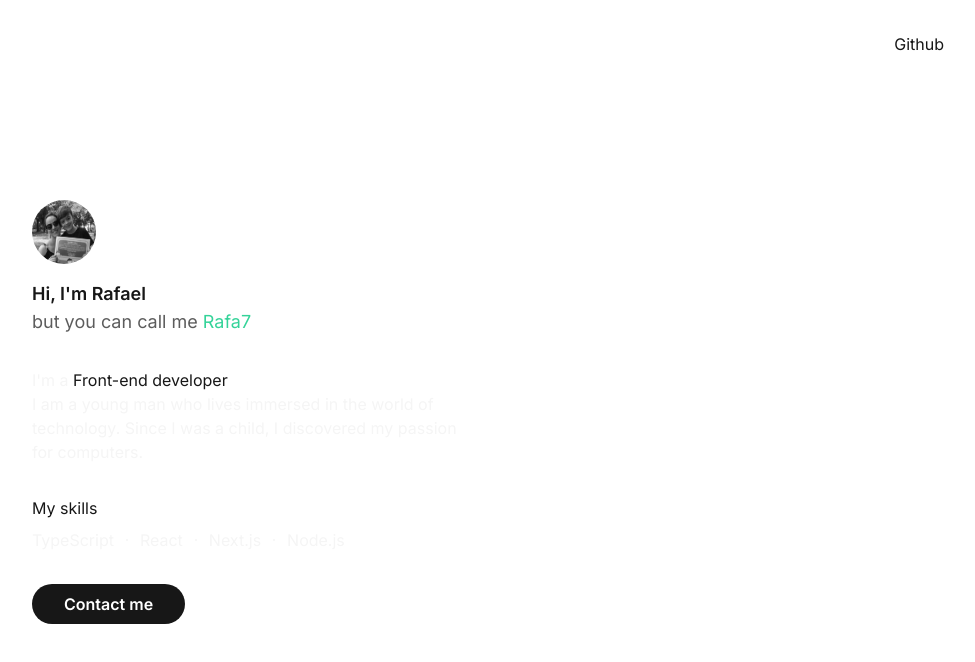
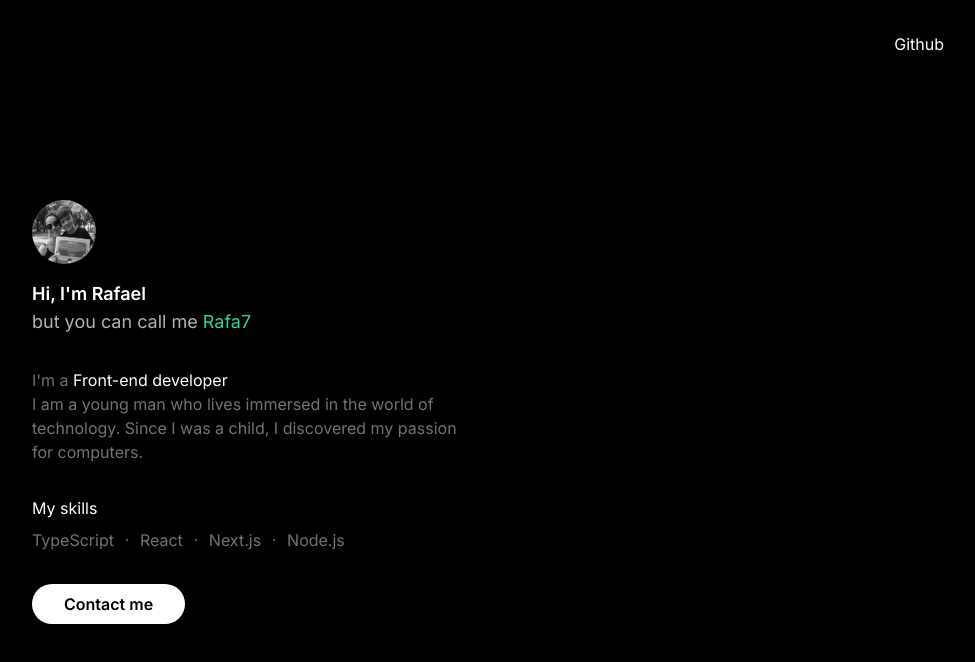
Before and after one commit to rafaadeveloper/portfolio, a Next.js app: page / in a window 1280 px wide. Shown: the top 662 px of the page, without its empty margins (272-1247 px from the left). Built offline with nearby package versions, Linux system fonts and the light colour scheme.

Commit message:
Reworked TailwindCss configuration and configured the Select component

```diff
--- a/src/components/ui/select.tsx
+++ b/src/components/ui/select.tsx
@@ -19,7 +19,7 @@
   <SelectPrimitive.Trigger
     ref={ref}
     className={cn(
-      "flex h-10 w-full items-center justify-between rounded-md border border-input bg-background px-3 py-2 text-sm ring-offset-background placeholder:text-muted-foreground focus:outline-none focus:ring-2 focus:ring-ring focus:ring-offset-2 disabled:cursor-not-allowed disabled:opacity-50 [&>span]:line-clamp-1",
+      "flex h-10 w-full items-center justify-between rounded-md bg-background px-3 py-2 text-sm ring-offset-background placeholder:text-muted-foreground focus:outline-none focus:ring-2 focus:ring-ring focus:ring-offset-2 disabled:cursor-not-allowed disabled:opacity-50 [&>span]:line-clamp-1",
       className
     )}
     {...props}
@@ -75,7 +75,7 @@
     <SelectPrimitive.Content
       ref={ref}
       className={cn(
-        "relative z-50 max-h-96 min-w-[8rem] overflow-hidden rounded-md border bg-popover text-popover-foreground shadow-md data-[state=open]:animate-in data-[state=closed]:animate-out data-[state=closed]:fade-out-0 data-[state=open]:fade-in-0 data-[state=closed]:zoom-out-95 data-[state=open]:zoom-in-95 data-[side=bottom]:slide-in-from-top-2 data-[side=left]:slide-in-from-right-2 data-[side=right]:slide-in-from-left-2 data-[side=top]:slide-in-from-bottom-2",
+        "relative z-50 max-h-96 min-w-[8rem] overflow-hidden rounded-md bg-popover text-popover-foreground shadow-md data-[state=open]:animate-in data-[state=closed]:animate-out data-[state=closed]:fade-out-0 data-[state=open]:fade-in-0 data-[state=closed]:zoom-out-95 data-[state=open]:zoom-in-95 data-[side=bottom]:slide-in-from-top-2 data-[side=left]:slide-in-from-right-2 data-[side=right]:slide-in-from-left-2 data-[side=top]:slide-in-from-bottom-2",
         position === "popper" &&
           "data-[side=bottom]:translate-y-1 data-[side=left]:-translate-x-1 data-[side=right]:translate-x-1 data-[side=top]:-translate-y-1",
         className
--- a/tailwind.config.ts
+++ b/tailwind.config.ts
@@ -1,13 +1,13 @@
-import type { Config } from "tailwindcss"
+import type { Config } from "tailwindcss";
 
 const config = {
   darkMode: ["class"],
   content: [
-    './pages/**/*.{ts,tsx}',
-    './components/**/*.{ts,tsx}',
-    './app/**/*.{ts,tsx}',
-    './src/**/*.{ts,tsx}',
-	],
+    "./pages/**/*.{ts,tsx}",
+    "./components/**/*.{ts,tsx}",
+    "./app/**/*.{ts,tsx}",
+    "./src/**/*.{ts,tsx}",
+  ],
   prefix: "",
   theme: {
     container: {
@@ -22,16 +22,10 @@
         border: "hsl(var(--border))",
         input: "hsl(var(--input))",
         ring: "hsl(var(--ring))",
-        background: "hsl(var(--background))",
+        background: "#000",
         foreground: "hsl(var(--foreground))",
-        primary: {
-          DEFAULT: "hsl(var(--primary))",
-          foreground: "hsl(var(--primary-foreground))",
-        },
-        secondary: {
-          DEFAULT: "hsl(var(--secondary))",
-          foreground: "hsl(var(--secondary-foreground))",
-        },
+        primary: "#fff",
+        secondary: '#737373',
         destructive: {
           DEFAULT: "hsl(var(--destructive))",
           foreground: "hsl(var(--destructive-foreground))",
@@ -75,6 +69,6 @@
     },
   },
   plugins: [require("tailwindcss-animate")],
-} satisfies Config
+} satisfies Config;
 
-export default config
+export default config;
```
